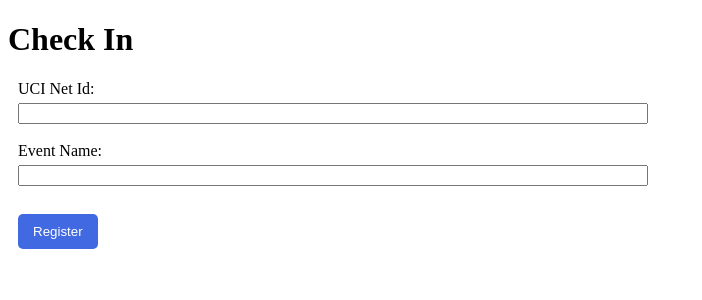
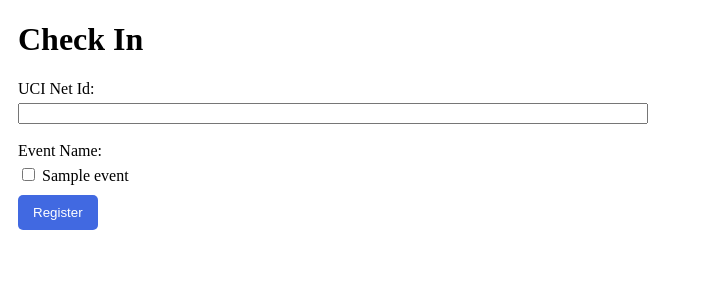
Before and after one commit to CrystalChiu/member-manager, a Flask app: page /event-signup in a window 1280 px wide. Shown: the top 300 px of the page, without its empty margins (0-702 px from the left). Run offline with Flask 3, Linux system fonts and the light colour scheme; tables that the repository leaves empty hold one stand-in row (values such as "Sample post").

Commit message:
changed event signup selection to checkbox display, added admin dashboard template

```diff
--- a/app/routes.py
+++ b/app/routes.py
@@ -7,6 +7,7 @@ def routes(app, db):
     def index():
         return render_template('index.html')
 
+    #----------add member feature----------
     @app.route('/add-member', methods=["GET"])
     def render_add_member():
         return render_template('add-member.html')
@@ -36,9 +37,13 @@ def routes(app, db):
                 print("Error:", repr(e))
                 return("Error adding student")
 
+    #----------event signup feature----------
     @app.route('/event-signup', methods=['GET'])
     def render_event_signup():
-        return render_template('event-signup.html')
+        #today = datetime.today().date()
+        avail_events = [event[0] for event in db.session.query(Event.event_name).all()]
+
+        return render_template('event-signup.html', avail_events=avail_events)
 
     @app.route('/event-signup', methods=['POST'])
     def process_event_signup():
--- a/app/static/css/add-member.css
+++ b/app/static/css/forms.css
@@ -21,3 +21,7 @@ label {
 input {
     max-width: 50%;
 }
+
+h1 {
+    margin-left: 10px;
+}
--- a/app/templates/add-member.html
+++ b/app/templates/add-member.html
@@ -5,7 +5,7 @@
 {% endblock %}
 
 {% block header %}
-    <link rel="stylesheet" href="{{ url_for('static', filename='css/add-member.css') }}">
+    <link rel="stylesheet" href="{{ url_for('static', filename='css/forms.css') }}">
 {% endblock %}
 
 {% block body %}
--- /dev/null
+++ b/app/templates/admin-dashboard.html
@@ -0,0 +1,5 @@
+{% extends 'base.html' %}
+
+{% block title %}
+    <title>Admin Dashboard</title>
+{% endblock %}
--- a/app/templates/event-signup.html
+++ b/app/templates/event-signup.html
@@ -5,7 +5,7 @@
 {% endblock %}
 
 {% block header %}
-    <link rel="stylesheet" href="{{ url_for('static', filename='css/add-member.css') }}">
+    <link rel="stylesheet" href="{{ url_for('static', filename='css/forms.css') }}">
 {% endblock %}
 
 {% block body %}
@@ -15,8 +15,14 @@
         <label for="netId">UCI Net Id:</label>
         <input type="text" id="netId" name="netId"><br>
 
+        <!--im gonna change this into a selection type instead of text input later-->
         <label for="eventName">Event Name:</label>
-        <input type="text" id="eventName" name="eventName"><br>
+        <div id="event-display-options">
+            {% for event in avail_events %}
+                <input type="checkbox" id="eventName" name="eventName" value="{{ event }}">
+                <label for="eventName">{{ event }}</label><br>
+            {% endfor %}
+        </div>
 
         <input id="submit-button" type="submit" value="Register">
     </form>
```
